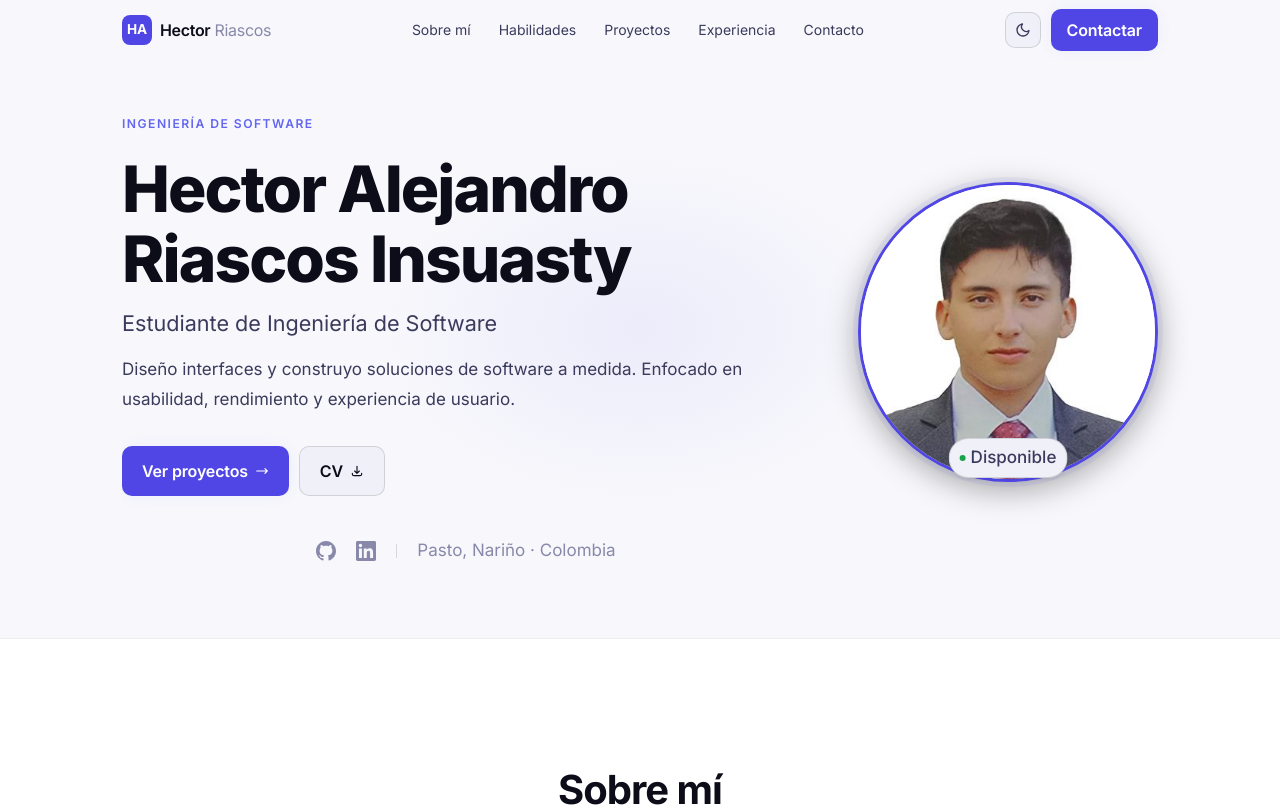
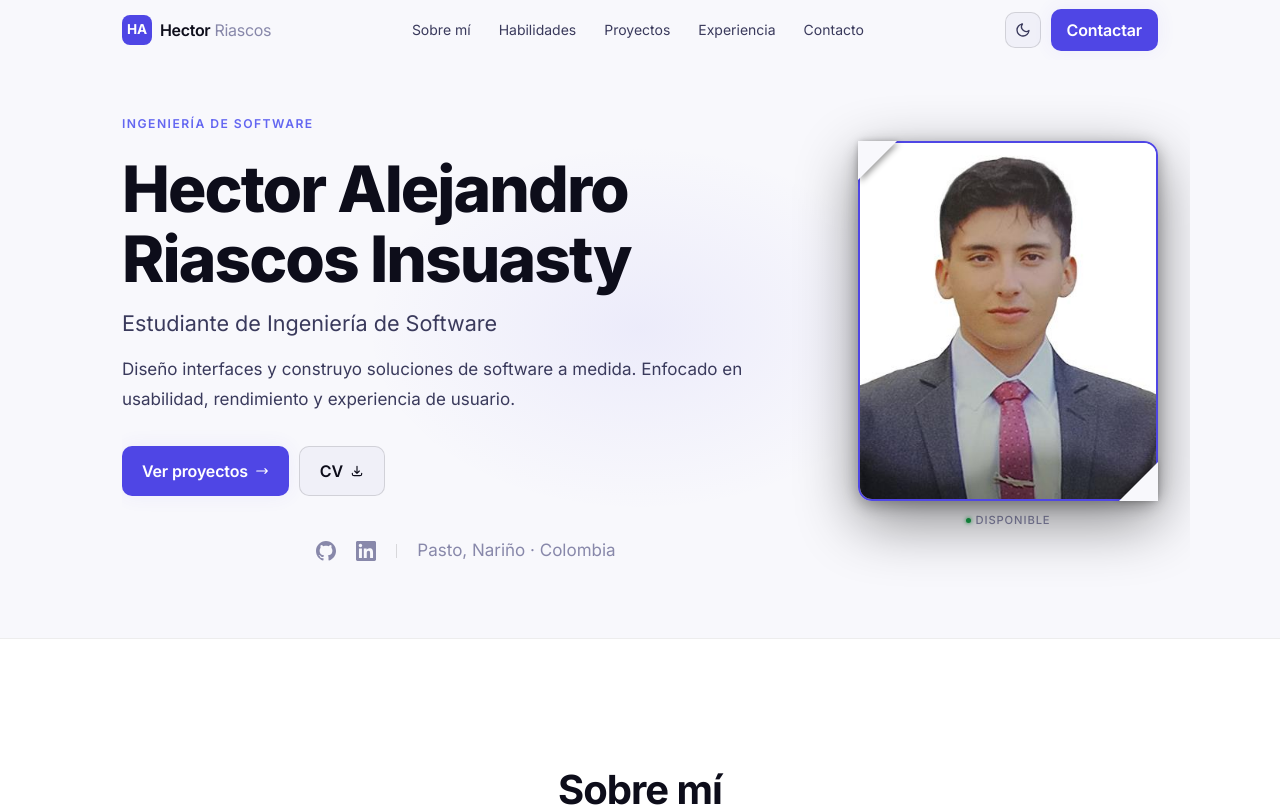
Before and after one commit to HectorARiascosI/Portafolio, a Next.js app: page / in a window 1280 px wide. Shown: the top 807 px of the page. Built offline with nearby package versions, Linux system fonts and the light colour scheme.

Commit message:
feat(hero): foto rectangular estilo porta retrato con dobleces y badge disponible discreto

```diff
--- a/components/sections/Hero.jsx
+++ b/components/sections/Hero.jsx
@@ -23,23 +23,35 @@ export default function Hero({ profile = {} }) {
   const social   = profile.social   ?? {};
 
   /* ── Foto compartida entre móvil y desktop ── */
-  const Photo = ({ size }) => (
+  const Photo = ({ size }) => {
+    const w = parseInt(size);
+    const h = Math.round(w * 1.2); /* proporción retrato 5:6 */
+    const fold = Math.round(w * 0.13); /* tamaño del doblez */
+
+    return (
       <div style={{ position: 'relative', display: 'inline-block', flexShrink: 0 }}>
+
+        {/* Marco con sombra exterior */}
         <div style={{
-        width: size, height: size,
-        borderRadius: '50%',           /* círculo moderno */
+          position: 'relative',
+          width: w, height: h,
+          borderRadius: '14px',
+          boxShadow: '0 20px 60px rgba(0,0,0,0.45), 0 4px 16px rgba(0,0,0,0.3)',
+        }}>
+
+          {/* Foto */}
+          <div style={{
+            width: '100%', height: '100%',
+            borderRadius: '14px',
             overflow: 'hidden',
-        border: '3px solid var(--accent)',
-        boxShadow: '0 0 0 5px var(--accent-bg), 0 8px 32px rgba(0,0,0,0.35)',
-        background: 'var(--surface)',
-        flexShrink: 0,
+            border: '2px solid var(--accent)',
           }}>
             {image ? (
               <Image
                 src={image}
                 alt={`Foto de ${name}`}
-            width={parseInt(size)}
-            height={parseInt(size)}
+                width={w}
+                height={h}
                 style={{ objectFit: 'cover', objectPosition: 'center top', width: '100%', height: '100%' }}
                 priority
                 quality={90}
@@ -51,20 +63,48 @@ export default function Hero({ profile = {} }) {
               }} />
             )}
           </div>
-      {/* Badge disponibilidad */}
+
+          {/* Doblez esquina superior izquierda */}
           <div style={{
-        position: 'absolute', bottom: '4px', left: '50%', transform: 'translateX(-50%)',
-        display: 'flex', alignItems: 'center', gap: '5px',
-        background: 'var(--surface-2)', border: '1px solid var(--border-2)',
-        borderRadius: '20px', padding: '4px 10px',
-        boxShadow: 'var(--shadow-sm)',
-        whiteSpace: 'nowrap',
+            position: 'absolute', top: 0, left: 0,
+            width: 0, height: 0,
+            borderStyle: 'solid',
+            borderWidth: `${fold}px ${fold}px 0 0`,
+            borderColor: `var(--bg) transparent transparent transparent`,
+            filter: 'drop-shadow(2px 2px 3px rgba(0,0,0,0.4))',
+            zIndex: 2,
+          }} />
+
+          {/* Doblez esquina inferior derecha */}
+          <div style={{
+            position: 'absolute', bottom: 0, right: 0,
+            width: 0, height: 0,
+            borderStyle: 'solid',
+            borderWidth: `0 0 ${fold}px ${fold}px`,
+            borderColor: `transparent transparent var(--bg) transparent`,
+            filter: 'drop-shadow(-2px -2px 3px rgba(0,0,0,0.4))',
+            zIndex: 2,
+          }} />
+        </div>
+
+        {/* Badge disponibilidad — discreto, debajo de la foto */}
+        <div style={{
+          marginTop: '10px',
+          display: 'flex', alignItems: 'center', justifyContent: 'center', gap: '5px',
         }}>
-        <span style={{ width: '6px', height: '6px', borderRadius: '50%', background: 'var(--green)', display: 'block', flexShrink: 0 }} />
-        <span style={{ color: 'var(--text-2)', fontWeight: 500 }}>Disponible</span>
+          <span style={{
+            width: '5px', height: '5px', borderRadius: '50%',
+            background: 'var(--green)', display: 'block', flexShrink: 0,
+            boxShadow: '0 0 4px var(--green)',
+          }} />
+          <span style={{
+            color: 'var(--text-3)', fontSize: '0.7rem',
+            fontWeight: 500, letterSpacing: '0.08em', textTransform: 'uppercase',
+          }}>Disponible</span>
         </div>
       </div>
     );
+  };
 
   return (
     <section id="hero" aria-label="Presentación" style={{
```
Lines whose indentation alone changed are shown as unchanged.
